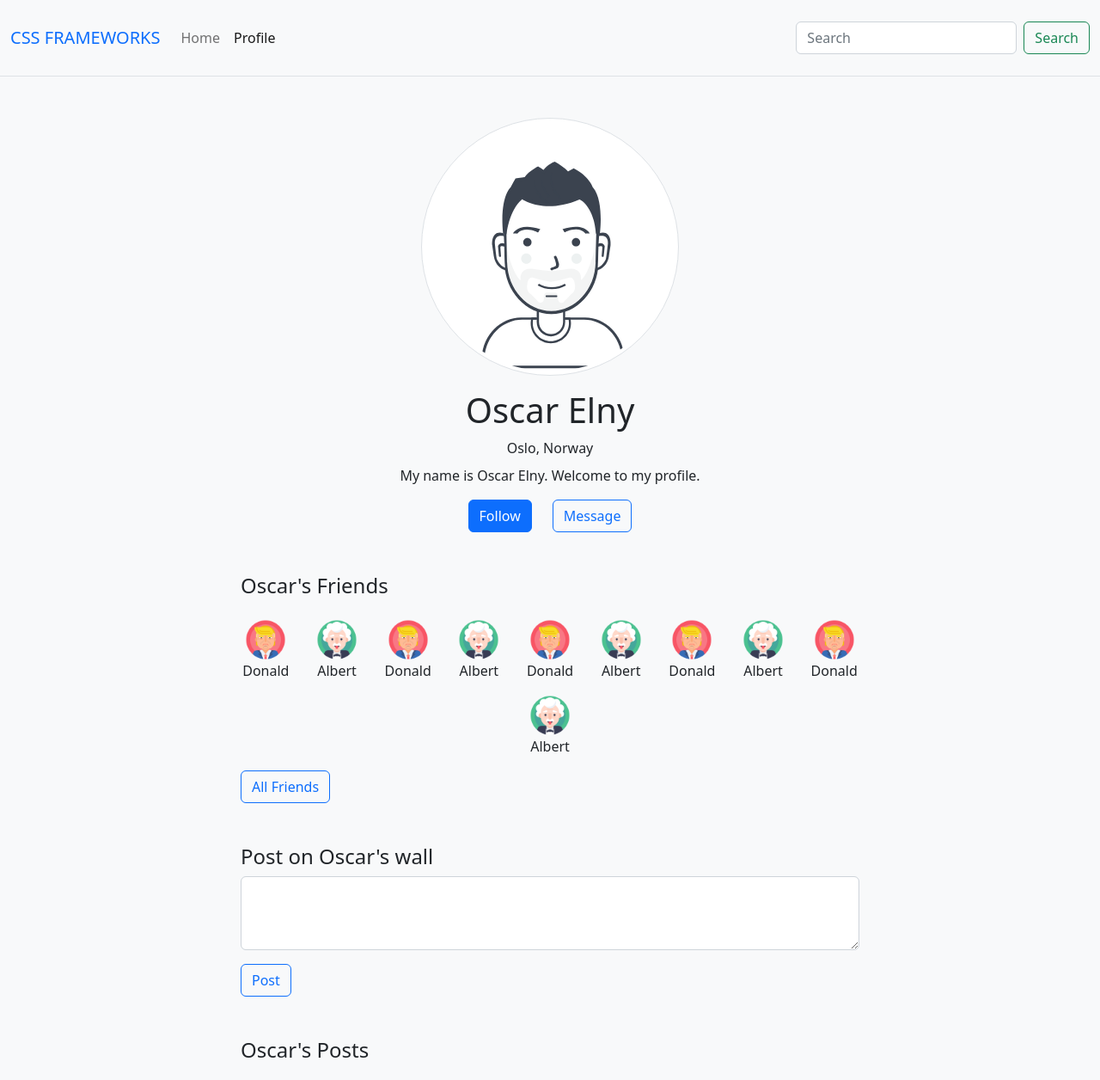
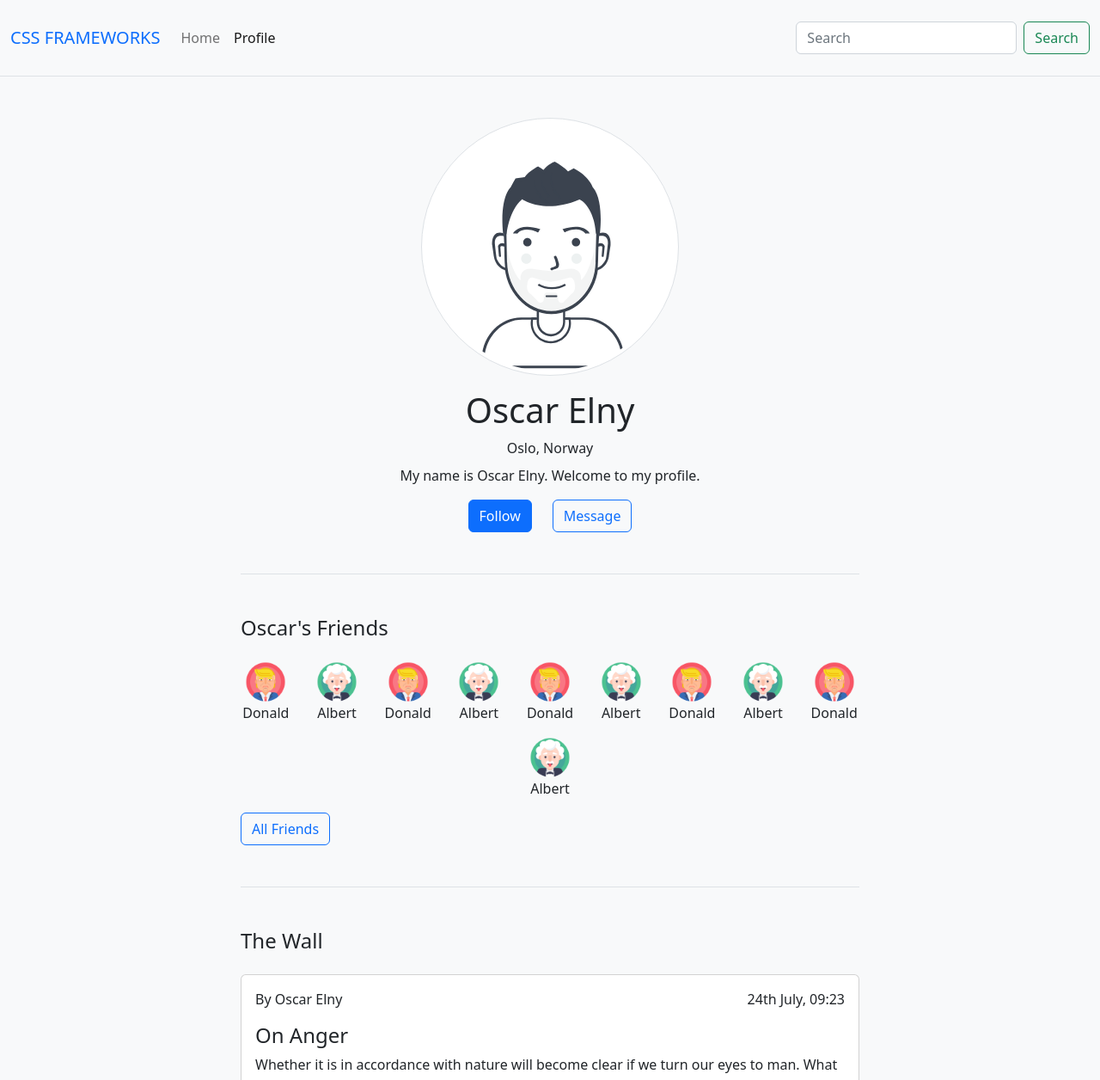
Before and after one commit to olee2/css-frameworks, a website: page profile.html in a window 1280 px wide. Shown: the top 1256 px of the page at 86% size. Drawn offline with nearby package versions, Linux system fonts and the light colour scheme.

Commit message:
Added border

```diff
--- a/profile.html
+++ b/profile.html
@@ -46,12 +46,13 @@
               Search
             </button>
           </form>
+
         </div>
       </div>
     </nav>
     <div class="container-sm flex-column d-flex h-100 align-items-center">
       <div class="main-container">
-        <div class="d-flex flex-column align-items-center">
+        <div class="d-flex flex-column align-items-center border-bottom pb-5">
           <img
         src="dist/images/man.svg"
         class="align-self-center img-thumbnail w-50 mb-3 mt-5 rounded-circle profile-image"
@@ -65,7 +66,7 @@
           </div>
         </div>
 
-        <div class="mt-5 mb-5">
+        <div class="mt-5 mb-5 border-bottom pb-5">
           <h2 class="h4 mb-4">Oscar's Friends</h2>
           <div class="row ">
             <div class="col flex-column d-flex align-items-center justify-content-between ">
@@ -112,15 +113,9 @@
           </div>
           <a class="btn btn-outline-primary" href="">All Friends</a>
         </div>
-         <form action="/profile.html" class="mb-5">
-          <h2 class="h4">Post on Oscar's wall</h2>
-          <div class="mb-3">
-            <textarea class="form-control" id="exampleFormControlTextarea1" rows="3"></textarea>
-          </div>
-          <button class="btn-outline-primary btn">Post</button>
-        </form>
+
         <div class="mb-4">
-          <h2 class="h4 mb-4">Oscar's Posts</h2>
+          <h2 class="h4 mb-4">The Wall</h2>
           <div class="d-flex flex-column gap-3">
  <div class="card p-3">
             <div class="row">
@@ -196,9 +191,17 @@
                 <path d="M16 8c0 3.866-3.582 7-8 7a9.06 9.06 0 0 1-2.347-.306c-.584.296-1.925.864-4.181 1.234-.2.032-.352-.176-.273-.362.354-.836.674-1.95.77-2.966C.744 11.37 0 9.76 0 8c0-3.866 3.582-7 8-7s8 3.134 8 7zM4.5 5a.5.5 0 0 0 0 1h7a.5.5 0 0 0 0-1h-7zm0 2.5a.5.5 0 0 0 0 1h7a.5.5 0 0 0 0-1h-7zm0 2.5a.5.5 0 0 0 0 1h4a.5.5 0 0 0 0-1h-4z"/>
               </svg></div>
           </div>
-          </div>
+
           </div>
 
+          </div>
+          <form action="/profile.html" class="mt-5">
+          <h2 class="h4">Post on Oscar's wall</h2>
+          <div class="mb-3">
+            <textarea class="form-control" id="exampleFormControlTextarea1" rows="3"></textarea>
+          </div>
+          <button class="btn-outline-primary btn">Post</button>
+        </form>
         </div>
 
       </div>
```
